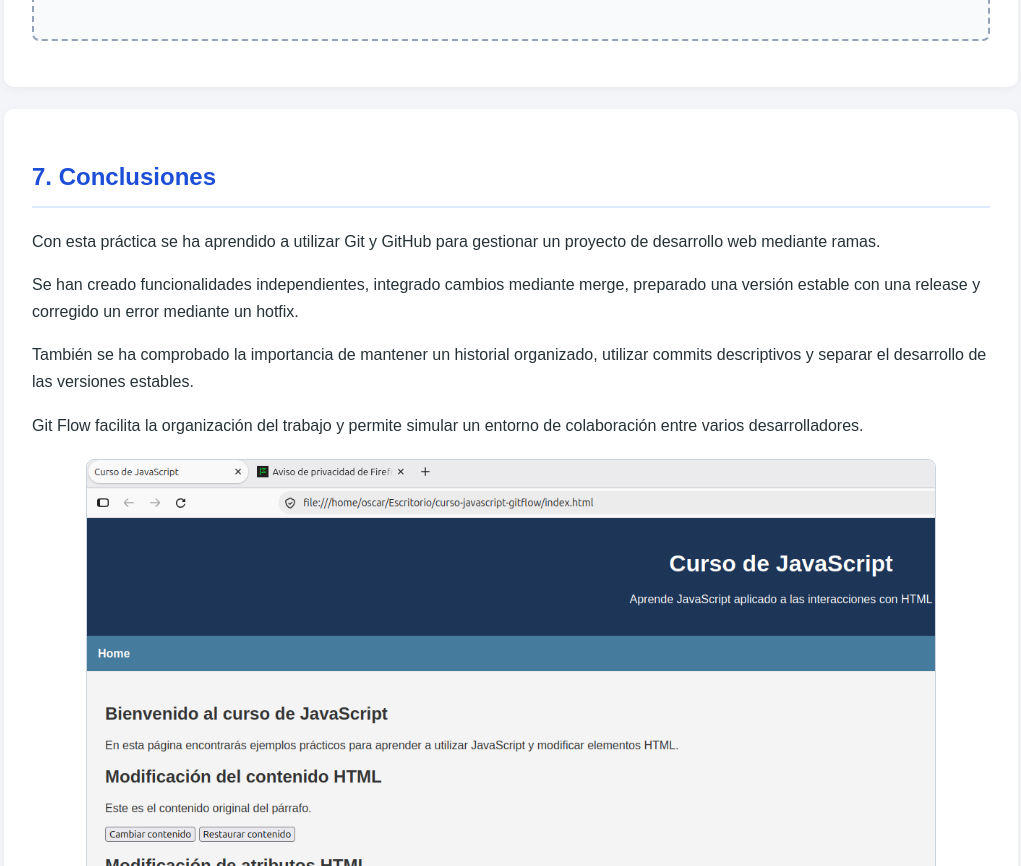
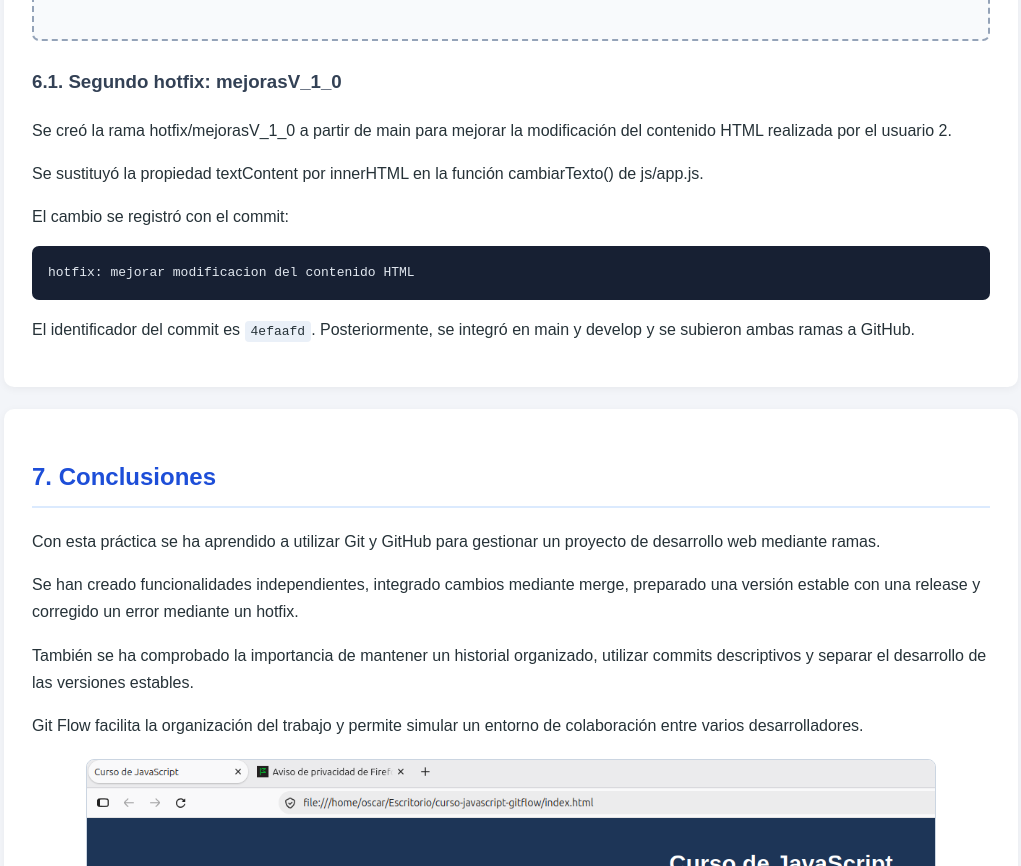
Before and after one commit to OPC-sys/curso-javascript-gitflow, a plain HTML site: page index.html in a window 1280 px wide. Shown: the part 9671-10537 px from the top of the page, without its empty margins (129-1150 px from the left). Drawn offline with Linux system fonts and the light colour scheme.

Commit message:
docs: documentar segundo hotfix

```diff
--- a/index.html
+++ b/index.html
@@ -412,8 +412,30 @@ git merge --no-ff hotfix/mejora-bienvenida</code></pre>
         <img src="img/09-hotfix.png" alt="Corrección hotfix" class="captura-img">
 <img src="img/10-comprobacion-hotfix.png" alt="Comprobación del hotfix" class="captura-img">
     </div>
+
+    <h3>6.1. Segundo hotfix: mejorasV_1_0</h3>
+
+    <p>
+        Se creó la rama hotfix/mejorasV_1_0 a partir de main
+        para mejorar la modificación del contenido HTML realizada
+        por el usuario 2.
+    </p>
+
+    <p>
+        Se sustituyó la propiedad textContent por innerHTML
+        en la función cambiarTexto() de js/app.js.
+    </p>
+
+    <p>El cambio se registró con el commit:</p>
+
+    <pre><code>hotfix: mejorar modificacion del contenido HTML</code></pre>
+
+    <p>
+        El identificador del commit es <code>4efaafd</code>.
+        Posteriormente, se integró en main y develop y se
+        subieron ambas ramas a GitHub.
+    </p>
 </section>
-
 <section id="conclusion">
     <h2>7. Conclusiones</h2>
 
```
